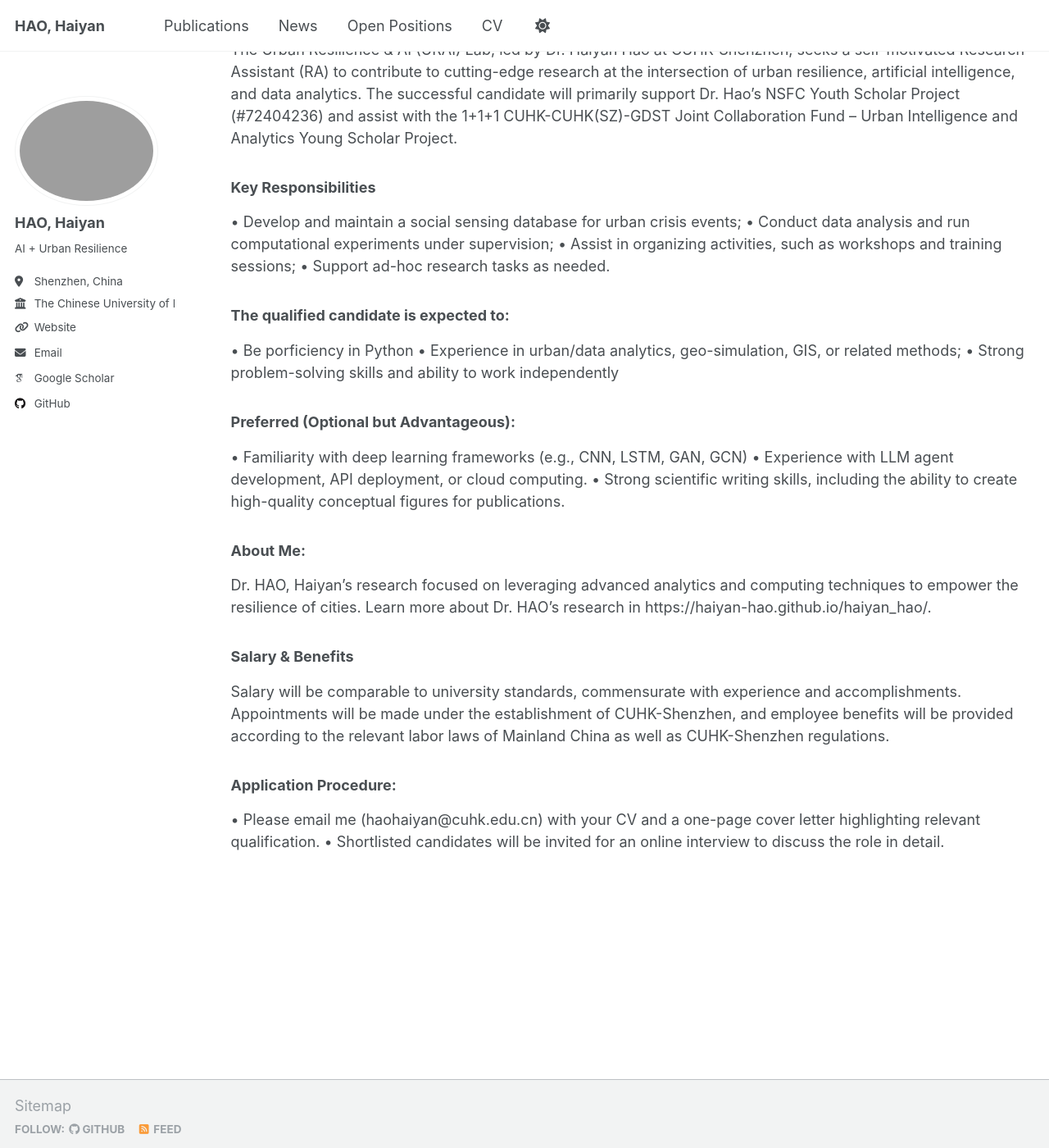
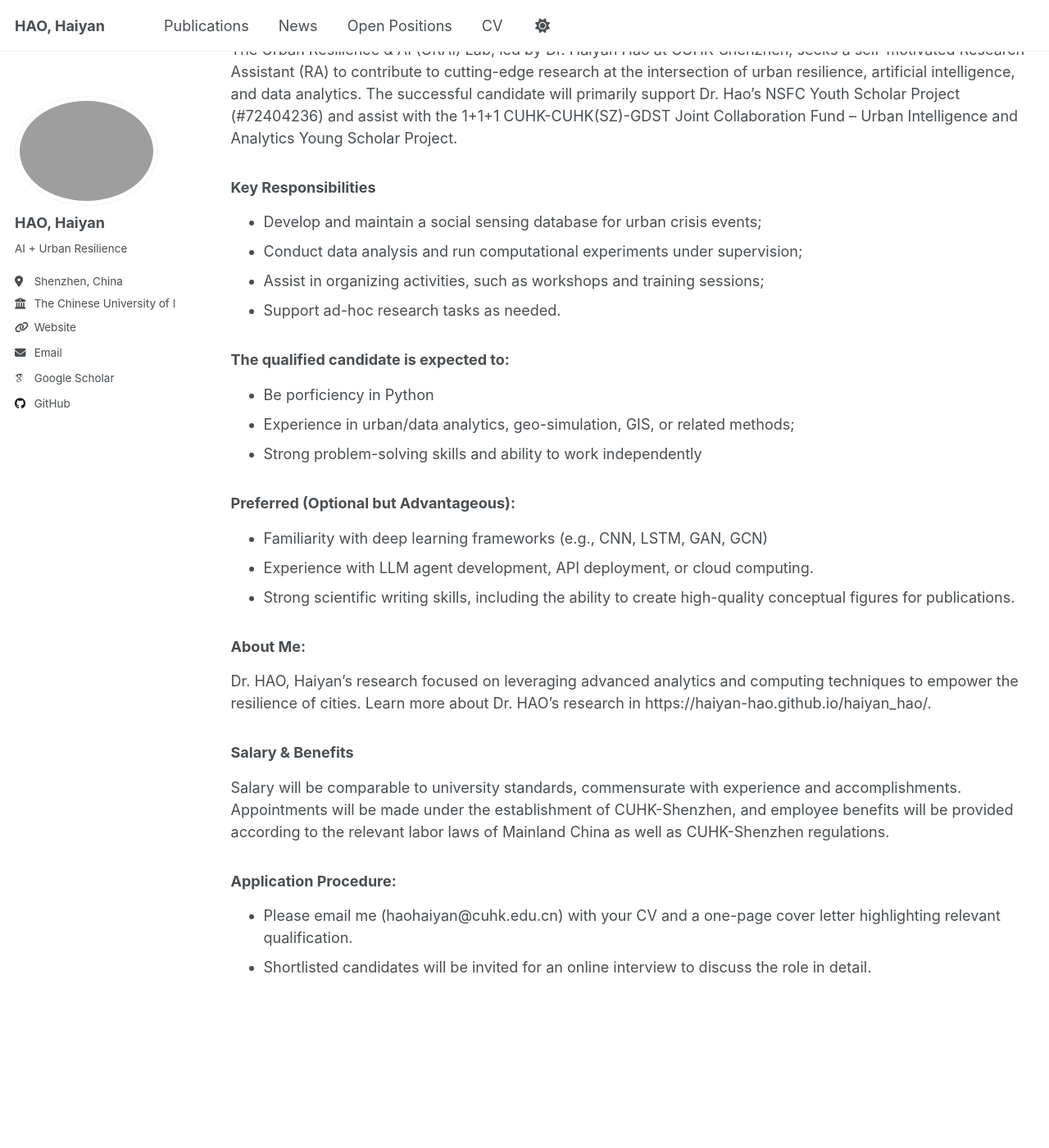
Before and after one commit to Haiyan-Hao/haiyan_hao, a Jekyll site: the page built from _pages/open-positions.md, in a window 1280 px wide and 1400 px high, scrolled down 228 px. Shown: the whole window at 82% size. Built offline with Jekyll 4.4.1, drawn with Linux system fonts in a browser that asks for light colours; some web fonts are replaced.

```diff
--- a/_pages/open-positions.md
+++ b/_pages/open-positions.md
@@ -14,20 +14,20 @@ redirect_from:
 The Urban Resilience & AI (URAI) Lab, led by Dr. Haiyan Hao at CUHK-Shenzhen, seeks a self-motivated Research Assistant (RA) to contribute to cutting-edge research at the intersection of urban resilience, artificial intelligence, and data analytics. The successful candidate will primarily support Dr. Hao’s NSFC Youth Scholar Project (#72404236) and assist with the 1+1+1 CUHK-CUHK(SZ)-GDST Joint Collaboration Fund – Urban Intelligence and Analytics Young Scholar Project.
 
 ### Key Responsibilities
-•	Develop and maintain a social sensing database for urban crisis events;
-•	Conduct data analysis and run computational experiments under supervision;
-•	Assist in organizing activities, such as workshops and training sessions;
-•	Support ad-hoc research tasks as needed.
+-	Develop and maintain a social sensing database for urban crisis events;
+-	Conduct data analysis and run computational experiments under supervision;
+-	Assist in organizing activities, such as workshops and training sessions;
+-	Support ad-hoc research tasks as needed.
 
 ### The qualified candidate is expected to:
-•	Be porficiency in Python
-•	Experience in urban/data analytics, geo-simulation, GIS, or related methods;
-•	Strong problem-solving skills and ability to work independently
+-	Be porficiency in Python
+-	Experience in urban/data analytics, geo-simulation, GIS, or related methods;
+-	Strong problem-solving skills and ability to work independently
 
 ### Preferred (Optional but Advantageous):
-•	Familiarity with deep learning frameworks (e.g., CNN, LSTM, GAN, GCN)
-•	Experience with LLM agent development, API deployment, or cloud computing.
-•	Strong scientific writing skills, including the ability to create high-quality conceptual figures for publications.
+-	Familiarity with deep learning frameworks (e.g., CNN, LSTM, GAN, GCN)
+-	Experience with LLM agent development, API deployment, or cloud computing.
+-	Strong scientific writing skills, including the ability to create high-quality conceptual figures for publications.
 
 ### About Me:
 Dr. HAO, Haiyan’s research focused on leveraging advanced analytics and computing techniques to empower the resilience of cities. Learn more about Dr. HAO’s research in https://haiyan-hao.github.io/haiyan_hao/.
@@ -37,5 +37,5 @@ Dr. HAO, Haiyan’s research focused on leveraging advanced analytics and comput
 Salary will be comparable to university standards, commensurate with experience and accomplishments. Appointments will be made under the establishment of CUHK-Shenzhen, and employee benefits will be provided according to the relevant labor laws of Mainland China as well as CUHK-Shenzhen regulations.
 
 ### Application Procedure:
-•	Please email me (haohaiyan@cuhk.edu.cn) with your CV and a one-page cover letter highlighting relevant qualification.
-•	Shortlisted candidates will be invited for an online interview to discuss the role in detail.
+-	Please email me (haohaiyan@cuhk.edu.cn) with your CV and a one-page cover letter highlighting relevant qualification.
+-	Shortlisted candidates will be invited for an online interview to discuss the role in detail.
```
